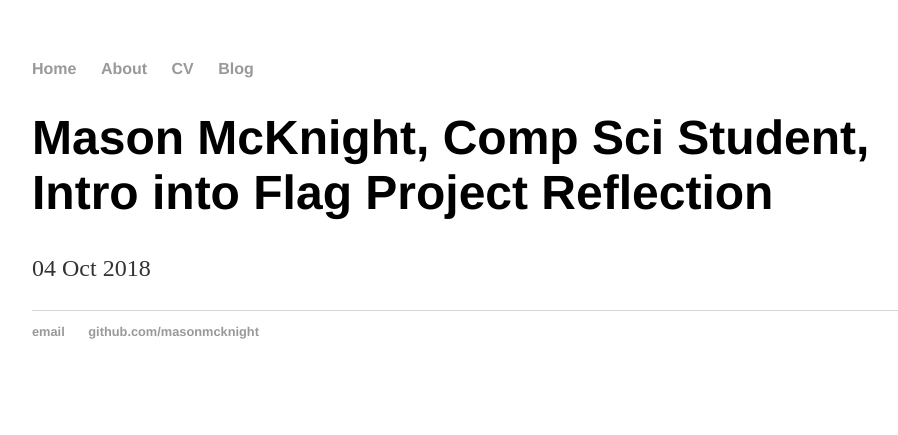
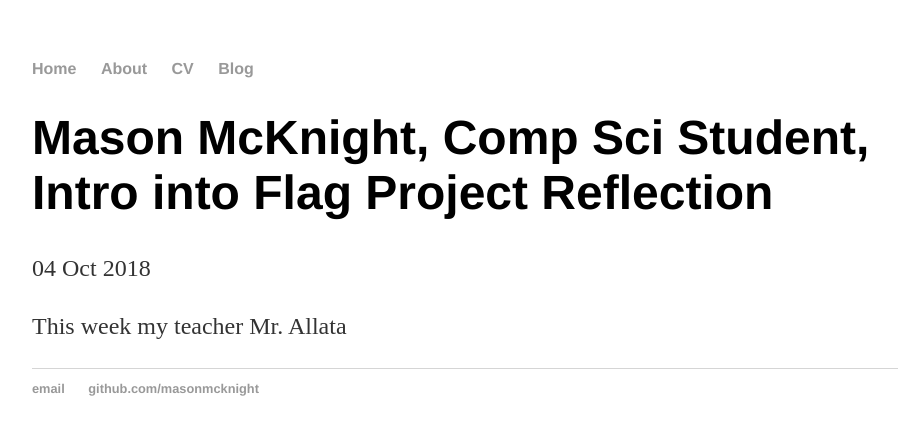
Before and after one commit to masonm6137/mas, a Jekyll site: the page built from _posts/2018-10-04-Mason-McKnight-intro-into-flag-project-reflection.md, in a window 1280 px wide. Shown: the top 435 px of the page, without its empty margins (160-1058 px from the left). Built offline with Jekyll 4.4.1, drawn with Linux system fonts in a browser that asks for light colours.

Commit message:
Update 2018-10-04-Mason-McKnight-intro-into-flag-project-reflection.md

```diff
--- a/_posts/2018-10-04-Mason-McKnight-intro-into-flag-project-reflection.md
+++ b/_posts/2018-10-04-Mason-McKnight-intro-into-flag-project-reflection.md
@@ -3,3 +3,5 @@ layout: post
 title: "Mason McKnight, Comp Sci Student, Intro into Flag Project Reflection"
 date: 2018-10-04
 ---
+
+This week my teacher Mr. Allata
```
